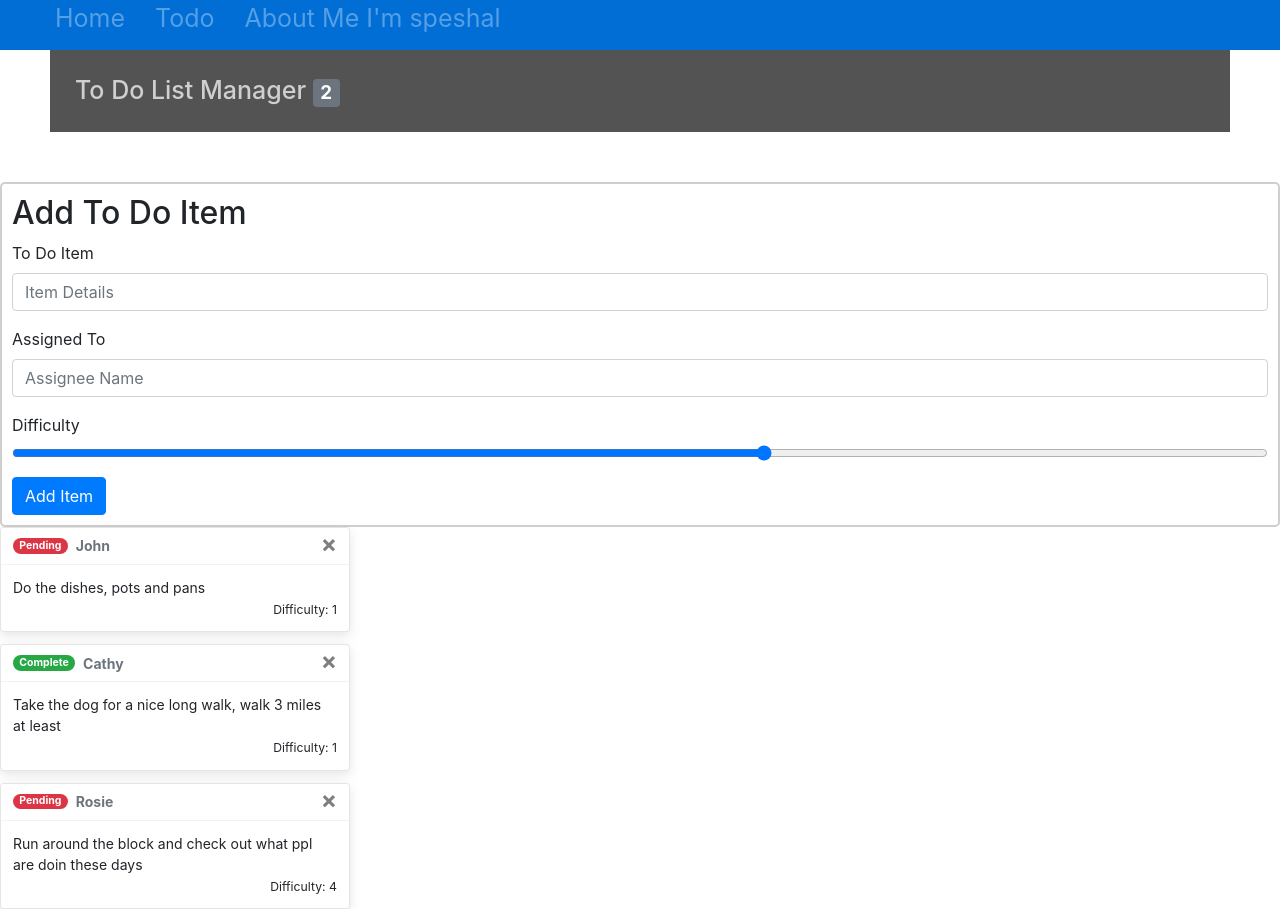
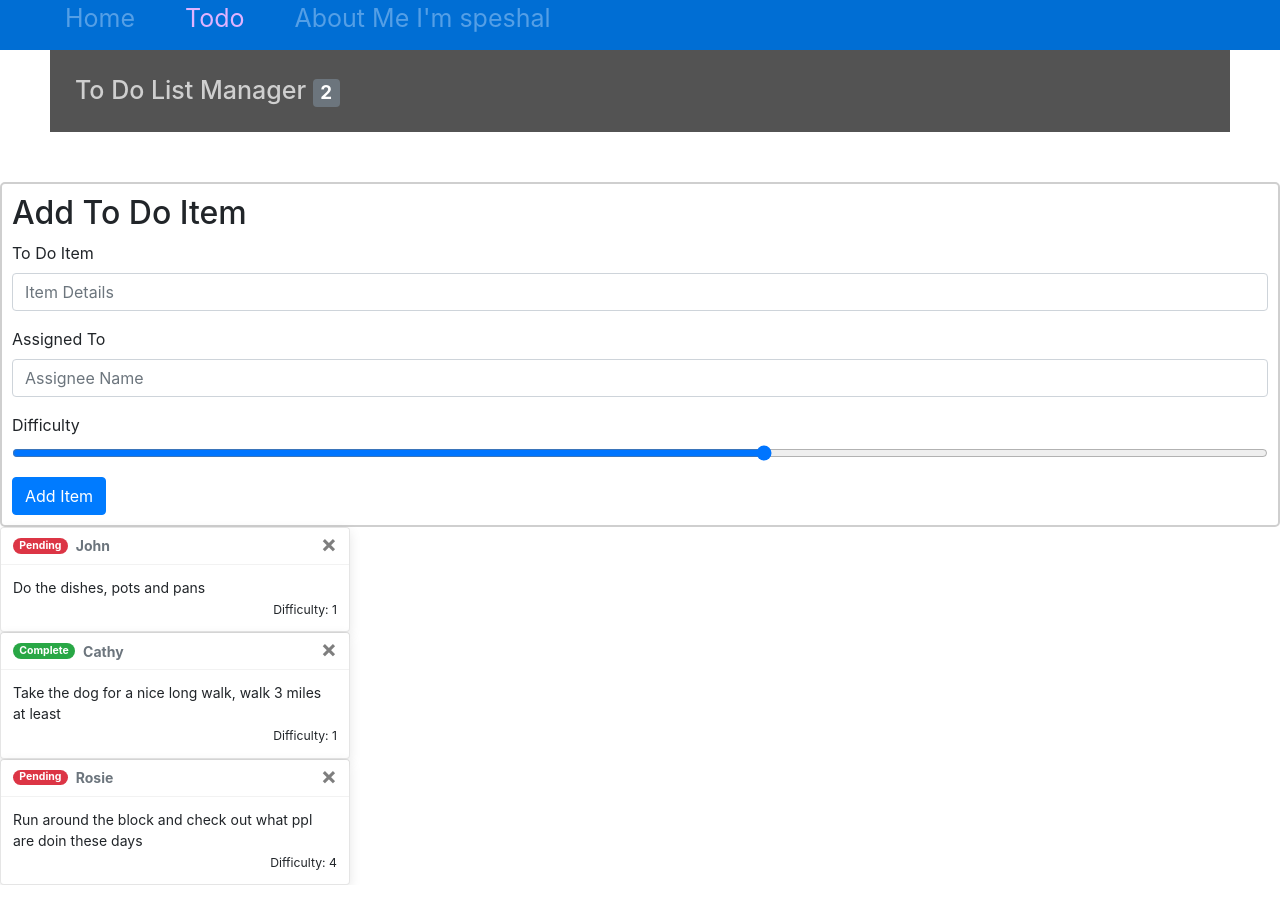
Before and after one commit to adard2002/ToDoListManager, a React (Create React App) app: page /Todo in a window 1280 px wide. After the commit the page ends 885 px from the top, so only its background shows below. Built offline with nearby package versions, Linux system fonts and the light colour scheme.

Commit message:
added active nav

```diff
--- a/src/App.css
+++ b/src/App.css
@@ -43,25 +43,28 @@
   background-color: rgb(0, 110, 212);
   height: 50px;
   position: fixed;
-}
-
-.NavBar li a {
-  font-size: 25px;
-  text-decoration-line: none;
-  color: rgb(84, 159, 230);
+  margin-bottom: 25px;
 }
 
 .NavBar li {
   display: inline;
   margin: 15px;
-  /* color: gray; */
+  color: gray;
 }
-/*
+
+.NavBar li a {
+  text-decoration: none;
+  font-size: 25px;
+  padding: 10px;
+  color: rgb(84, 159, 230);
+}
+
 .NavBar li a.active {
   color: rgb(224, 179, 255);
-} */
+}
 
 h1 {
+  margin-top: 50px;
   padding: 25px;
   margin: 50px;
   font-size: 25px;
@@ -75,6 +78,17 @@ h1 {
   padding: 10px;
 }
 
+/* .TodoListForm {
+  width: 50%;
+}
+
+.TodoItems {
+
+}
+
+.HeaderOne {
+  width: 100%;
+} */
 
 /* .pending {
   background-color: rgb(255, 101, 101);
--- a/src/TodoItem.js
+++ b/src/TodoItem.js
@@ -8,6 +8,7 @@ export default function TodoItem(props)
   const pillVariant = todo.completed ? 'success' : 'danger';
 
   return (
+    <div class="TodoItems">
     <Toast>
       <Toast.Header>
         <Badge pill variant={pillVariant}>{pillText}</Badge>
@@ -20,5 +21,6 @@ export default function TodoItem(props)
         </div>
       </Toast.Body>
     </Toast>
+    </div>
   )
 }
```
